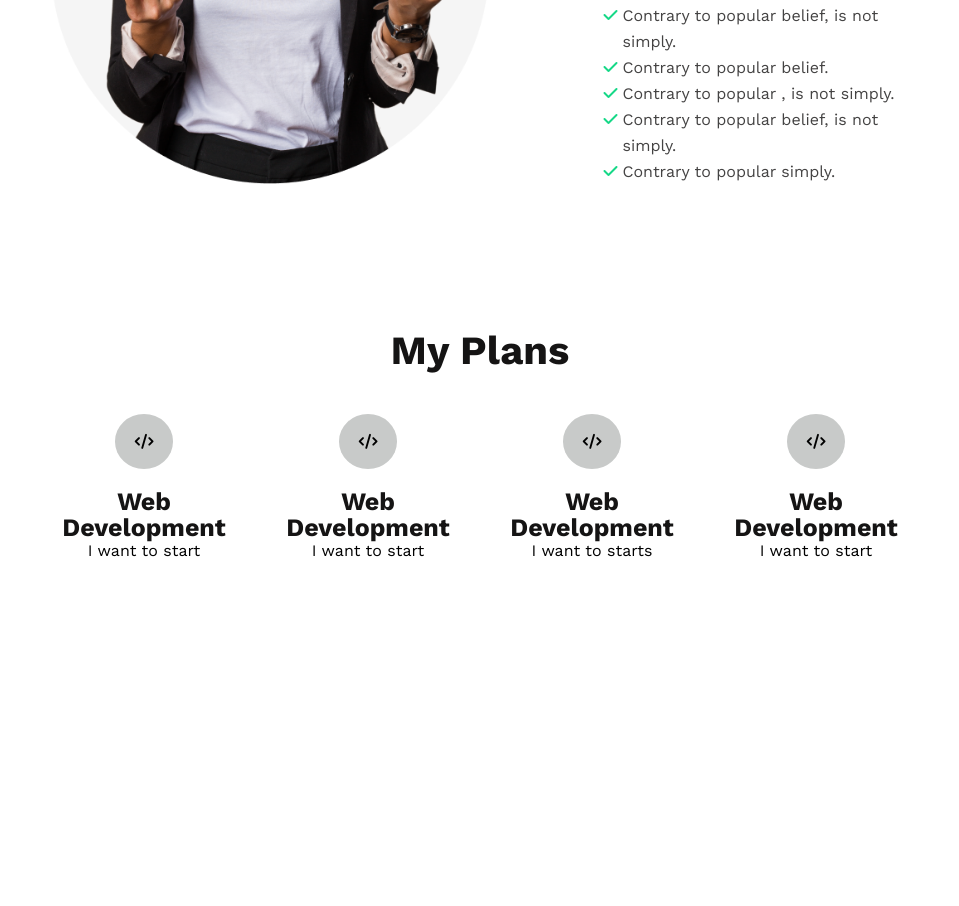
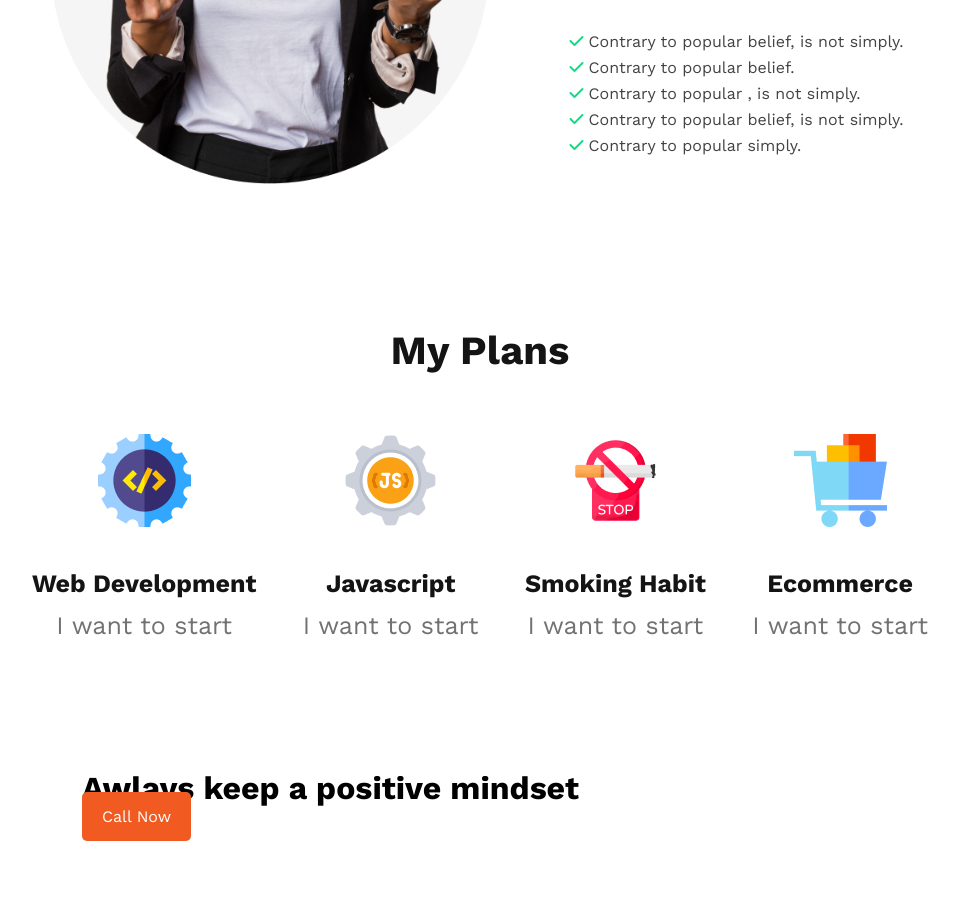
Before and after one commit to farokahmedk/hero1, a plain HTML site: page index.html in a window 1280 px wide. Shown: the part 1316-2222 px from the top of the page, without its empty margins (160-1119 px from the left). Before the commit the page ends 1926 px from the top, so only its background shows below. Drawn offline with nearby package versions, Linux system fonts and the light colour scheme.

Commit message:
call now section

```diff
--- a/index.html
+++ b/index.html
@@ -88,31 +88,23 @@
           </div>
           <div class="allPlans-des">
             <div class="plan">
-              <span class="icon">
-                <i class="fa-solid fa-code"></i>
-              </span>
+              <img src="./images/icons/web.png" alt="web" />
               <h3>Web Development</h3>
               <p>I want to start</p>
             </div>
             <div class="plan">
-              <span class="icon">
-                <i class="fa-solid fa-code"></i>
-              </span>
-              <h3>Web Development</h3>
+              <img src="./images/icons/js.png" alt="js" />
+              <h3>javascript</h3>
               <p>I want to start</p>
             </div>
             <div class="plan">
-              <span class="icon">
-                <i class="fa-solid fa-code"></i>
-              </span>
-              <h3>Web Development</h3>
-              <p>I want to starts</p>
+              <img src="./images/icons/smoke.png" alt="smoke" />
+              <h3>Smoking Habit</h3>
+              <p>I want to start</p>
             </div>
             <div class="plan">
-              <span class="icon">
-                <i class="fa-solid fa-code"></i>
-              </span>
-              <h3>Web Development</h3>
+              <img src="./images/icons/ecom.png" alt="ecom" />
+              <h3>ecommerce</h3>
               <p>I want to start</p>
             </div>
           </div>
@@ -120,5 +112,16 @@
       </div>
     </div>
     <!-- My Plans end -->
+
+    <!-- call to action start -->
+    <div class="callNow">
+      <div class="container">
+        <div class="call">
+          <h1>Awlays keep a positive mindset</h1>
+          <div class="btn"><a href="#">Call Now</a></div>
+        </div>
+      </div>
+    </div>
+    <!-- call to action end -->
   </body>
 </html>
--- a/style.css
+++ b/style.css
@@ -71,15 +71,22 @@
   align-items: center;
 }
 
+.aboutContent-left-img {
+  /* margin-right: 100px; */
+  flex-basis: 60%;
+}
 .aboutContent-left-img img {
   height: 600px;
   width: auto;
-  margin-right: 100px;
+}
+
+.aboutContent-right-content {
+  flex-basis: 40%;
 }
 .aboutContent-right-content h2 {
   font-size: 40px;
   line-height: 38px;
-  padding-top: 150px;
+  margin-top: 150px;
 }
 
 .aboutContent-right-content > p {
@@ -138,12 +145,8 @@
   text-align: center;
 }
 
-.plan .fa-code {
-  font-size: 15px;
+.plan img {
   padding: 20px;
-  background-color: #c8cac9;
-  border-radius: 50%;
-  color: #000000;
   margin-bottom: 20px;
 }
 
@@ -152,5 +155,22 @@
   font-weight: 700;
   line-height: 26px;
   color: #151414;
+  margin-bottom: 16px;
+  text-transform: capitalize;
+}
+.plan p {
+  font-size: 25px;
+  font-weight: 500;
+  line-height: 26px;
+  color: #737272;
 }
 /* My Plans end */
+
+/* call now section start */
+
+.call {
+  padding: 80px 50px;
+  background-image: linear-gradient();
+  border-radius: 5px;
+}
+/* call now section end */
```
Also changed, not shown: 1 other file.
